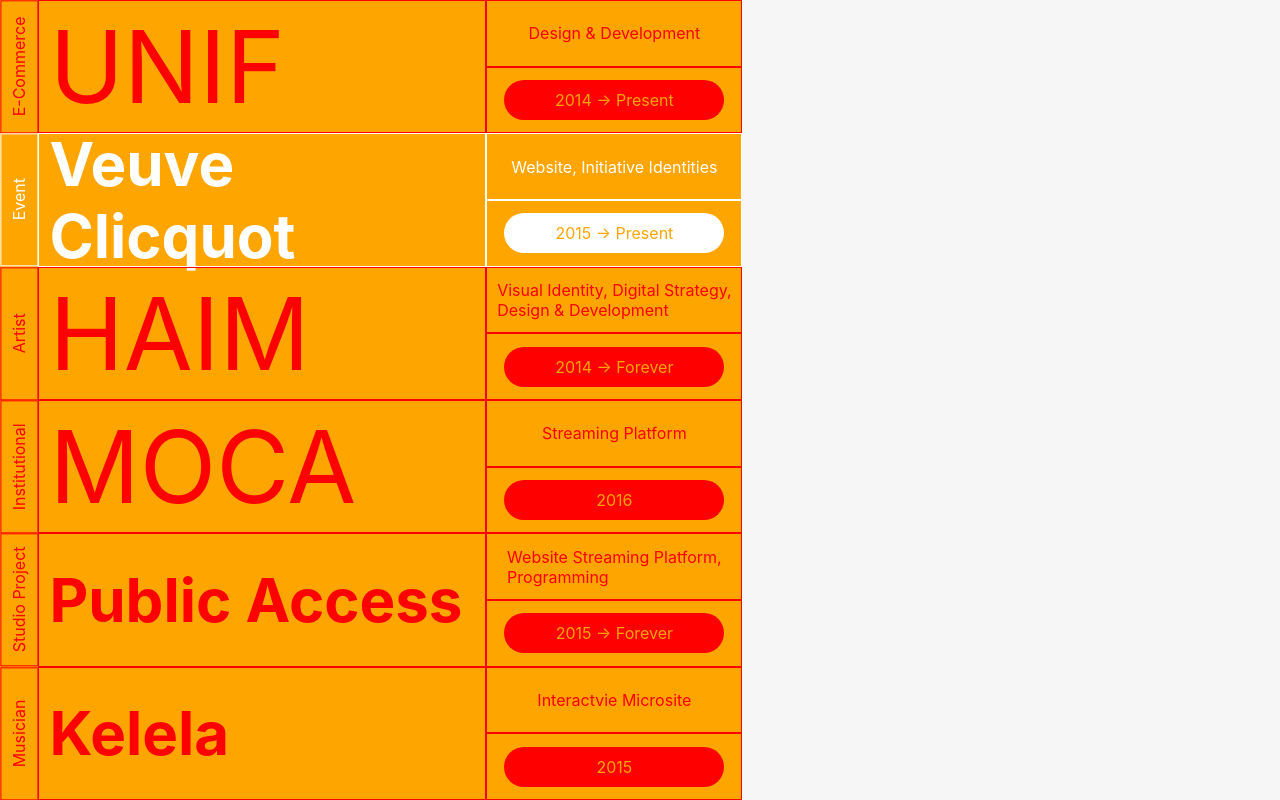
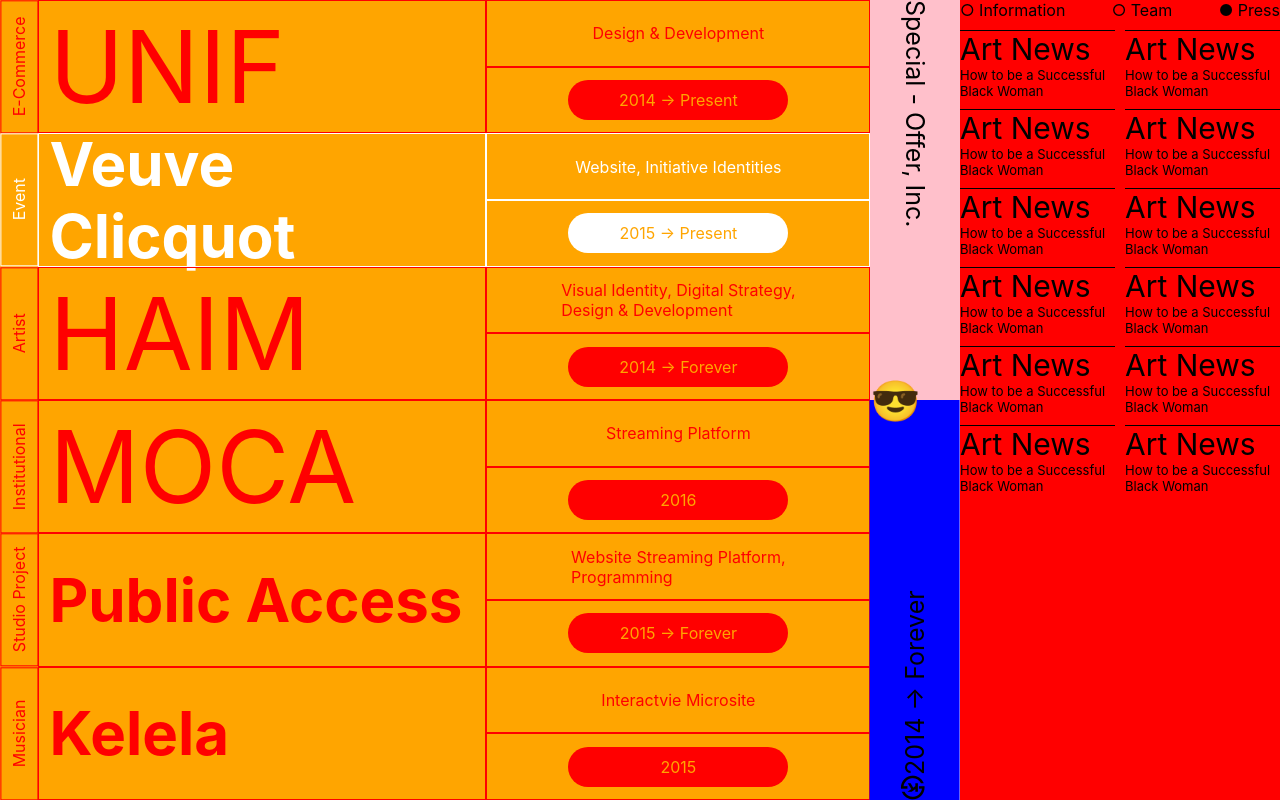
Before and after one commit to youngryul/css-layout-master, a website built with Vite: page index.html in a window 1280 px wide. Built offline with nearby package versions, Linux system fonts and the light colour scheme.

Commit message:
11/23 css 11-12일차 과제 완료

```diff
--- a/index.html
+++ b/index.html
@@ -59,16 +59,66 @@
             </div>
         </div>
         <div id="middle">
-            <div></div>
-            <div></div>
-            <div></div>
+            <div>Special - Offer, Inc.</div>
+            <div>😎</div>
+            <div>㉿2014 → Forever</div>
         </div>
         <div id="right">
-            <div></div>
-            <div></div>
-            <div></div>
-            <div></div>
-            <div></div>
+            <div>
+                <div>○ Information</div>
+                <div>○ Team</div>
+                <div>● Press</div>
+            </div>
+            <div>
+                <div>
+                    <div>Art News</div>
+                    <div>How to be a Successful Black Woman</div>
+                </div>
+                <div>
+                    <div>Art News</div>
+                    <div>How to be a Successful Black Woman</div>
+                </div>
+                <div>
+                    <div>Art News</div>
+                    <div>How to be a Successful Black Woman</div>
+                </div>
+                <div>
+                    <div>Art News</div>
+                    <div>How to be a Successful Black Woman</div>
+                </div>
+                <div>
+                    <div>Art News</div>
+                    <div>How to be a Successful Black Woman</div>
+                </div>
+                <div>
+                    <div>Art News</div>
+                    <div>How to be a Successful Black Woman</div>
+                </div>
+                <div>
+                    <div>Art News</div>
+                    <div>How to be a Successful Black Woman</div>
+                </div>
+                <div>
+                    <div>Art News</div>
+                    <div>How to be a Successful Black Woman</div>
+                </div>
+                <div>
+                    <div>Art News</div>
+                    <div>How to be a Successful Black Woman</div>
+                </div>
+                <div>
+                    <div>Art News</div>
+                    <div>How to be a Successful Black Woman</div>
+                </div>
+                <div>
+                    <div>Art News</div>
+                    <div>How to be a Successful Black Woman</div>
+                </div>
+                <div>
+                    <div>Art News</div>
+                    <div>How to be a Successful Black Woman</div>
+                </div>
+            </div>
         </div>
     </div>
   </body>
--- a/style.css
+++ b/style.css
@@ -14,7 +14,7 @@
 #left {
     display: grid;
     height: 100vh;
-    grid-template-columns: 3vw 35vw 20vw;
+    grid-template-columns: 3vw 35vw 30vw;
     grid-template-rows: repeat(12, 1fr);
     background-color: orange;
 }
@@ -309,3 +309,70 @@
     align-items: center;
     color: orange;
 }
+
+#middle {
+    display: flex;
+    flex-direction: column;
+}
+
+#middle > div:nth-child(1) {
+    width: 7vw;
+    height: 50%;
+    background-color: pink;
+    writing-mode: vertical-rl;
+    transform: rotate(-360deg);
+    display: flex;
+    align-items: center;
+    font-size: 25px;
+}
+
+#middle > div:nth-child(2) {
+    position: absolute;
+    font-size: 40px;
+    display: flex;
+    justify-content: center;
+    align-items: center;
+    top: 47%;
+    z-index: 10;
+}
+
+#middle > div:nth-child(3) {
+    width: 7vw;
+    height: 50%;
+    background-color: blue;
+    writing-mode: vertical-rl;
+    transform: rotate(-180deg);
+    display: flex;
+    align-items: center;
+    font-size: 25px;
+}
+
+#right {
+    background-color: red;
+}
+
+#right > div:nth-child(1) {
+    display: flex;
+    flex-direction: row;
+    justify-content: space-between;
+    margin-bottom: 10px;
+}
+
+#right > div:nth-child(2) {
+    display: grid;
+    grid-template-columns: repeat(2, 1fr);
+    grid-template-rows: repeat(7, 1fr);
+    gap: 10px;
+}
+
+#right > div:nth-child(2) > div {
+    border-top: 1px solid black;
+}
+
+#right > div:nth-child(2) > div > div:nth-child(1) {
+    font-size: 30px;
+}
+
+#right > div:nth-child(2) > div > div:nth-child(2) {
+    font-size: 13px;
+}
```
